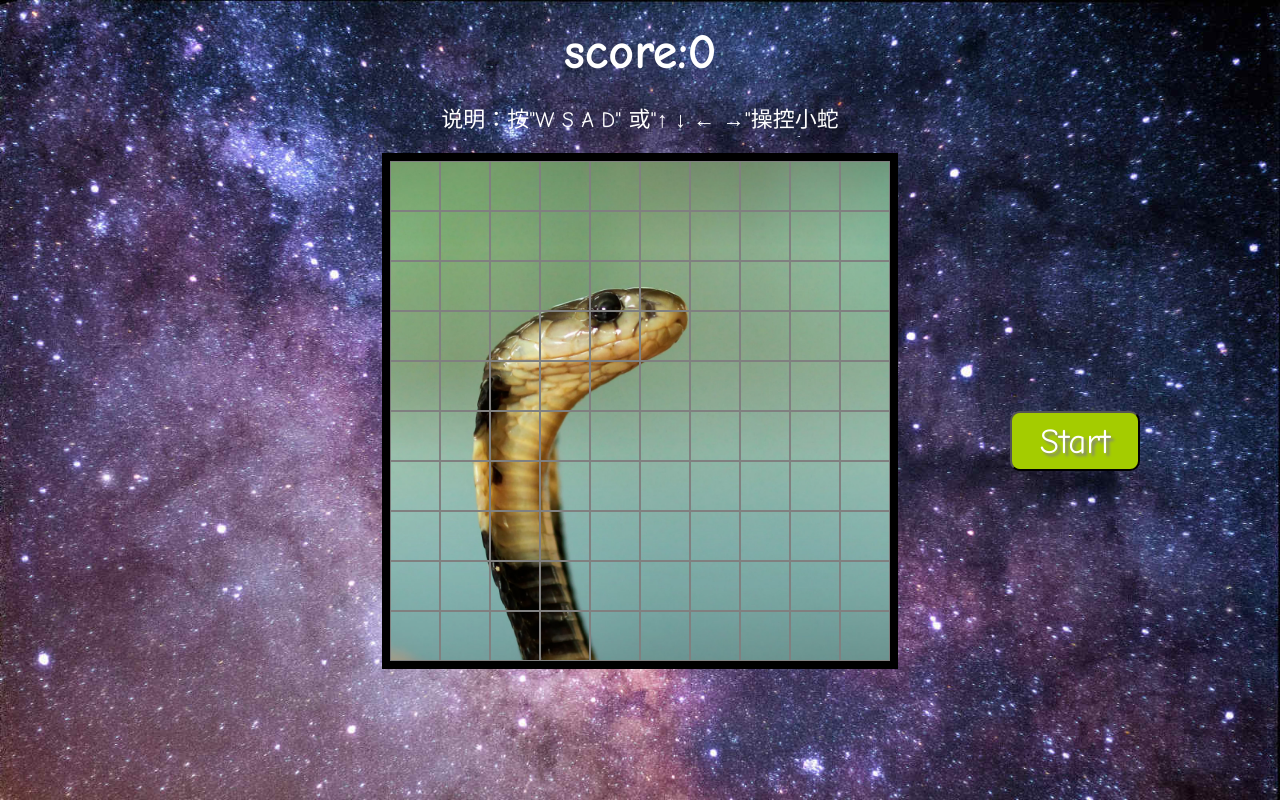
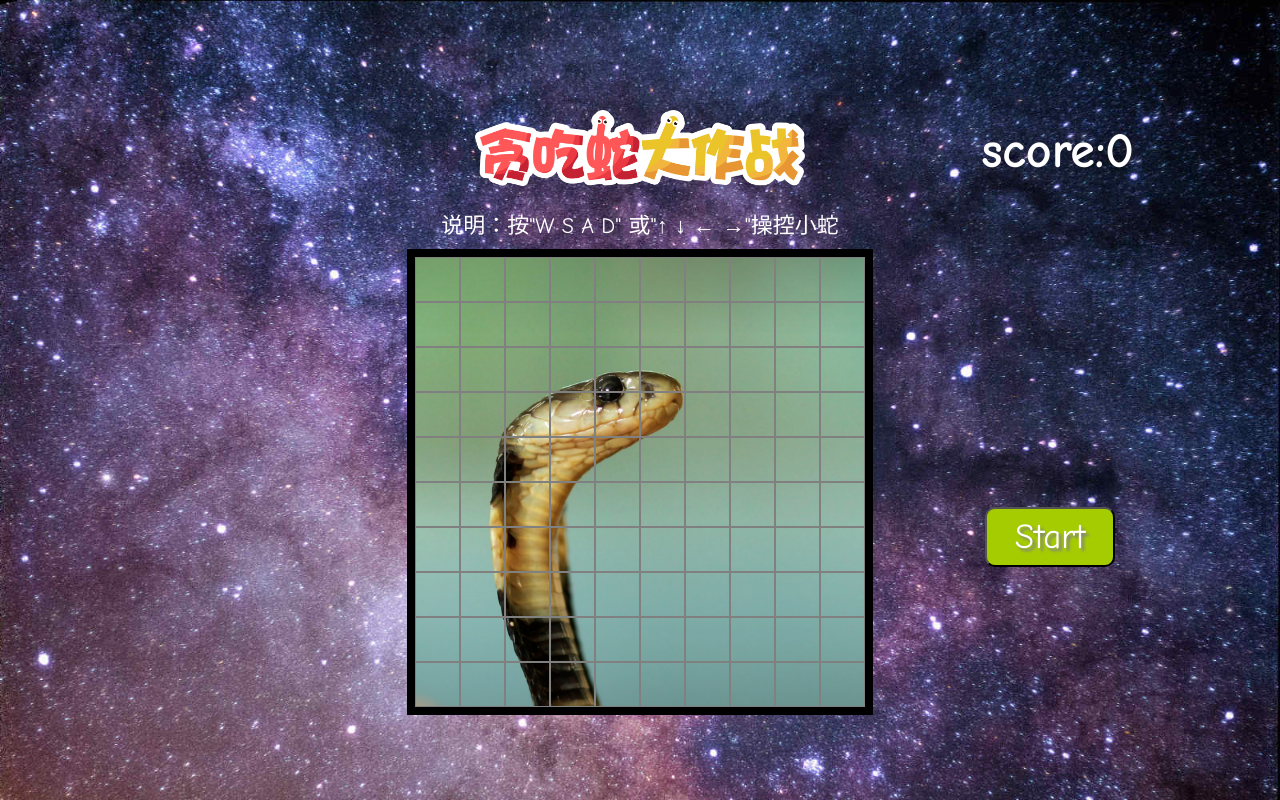
Before and after one commit to ChenTao92/greedy-snake, a plain HTML site: page index.html in a window 1280 px wide. Drawn offline with Linux system fonts and the light colour scheme.

Commit message:
添加游戏logo、调整布局样式和水平垂直居中

```diff
--- a/index.html
+++ b/index.html
@@ -7,11 +7,15 @@
   <link rel="stylesheet" type="text/css" href="./main.css">
 </head>
 <body>
-  <h1 id="score"></h1>
-  <p id="tips">说明：按"W S A D" 或"↑ ↓ ← →"操控小蛇</p>
-  <div id="container">
-    <button id="start">Start</button>
-  </div>
+  <main>
+    <img src="./pictures/logo.png" id="logo">
+    <p id="tips">说明：按"W S A D" 或"↑ ↓ ← →"操控小蛇</p>
+    <div id="container">
+      <h1 id="score"></h1>
+      <h1 id="gameover"></h1>
+      <button id="start">Start</button>
+    </div>
+  </main>
   <script src="main.js"></script>
 </body>
 </html>
--- a/main.css
+++ b/main.css
@@ -3,8 +3,26 @@ body {
   background-size: cover;
 }
 
+main {
+  position: absolute;
+  width: 800px;
+  height: 600px;
+  left: 0;
+  right: 0;
+  top: 0;
+  bottom: 0;
+  margin: auto;
+}
+
+#logo {
+  width: 330px;
+  display: block;
+  margin: auto;
+  padding: 10px;
+}
+
 #container {
-  width: 500px;
+  width: 450px;
   margin: auto;
   font-size: 0px;
   border: solid 8px black;
@@ -14,8 +32,8 @@ body {
 }
 
 #container div{
-  width: 50px;
-  height: 50px;
+  width: 45px;
+  height: 45px;
   display: inline-block;
   border: solid 1px gray;
   box-sizing: border-box;
@@ -23,13 +41,32 @@ body {
 
 #container .snake {
   background-image: url(./pictures/snakebody.png);
+  background-size: cover;
+}
+
+#container .snakehead {
+  background-size: cover;
 }
 
 #container .fruit {
   background-image: url(./pictures/fruit.png);
+  background-size: cover;
+}
+
+#tips {
+  margin: 0;
+  padding: 10px;
+  font-family: Comic Sans MS;
+  text-align: center;
+  color: #FFF;
+  font-size: 22px;
 }
 
 #score {
+  position: absolute;
+  right: -390px;
+  left: 445px;
+  top: -150px;
   margin: 0;
   padding-top: 15px;
   font-family: Comic Sans MS;
@@ -38,13 +75,15 @@ body {
   font-size: 50px;
 }
 
-#tips {
-  margin: 0;
-  padding: 20px;
+#gameover {
+  position: absolute;
+  right: -390px;
+  left: 495px;
+  top: 10px;
   font-family: Comic Sans MS;
+  color: #FFF;
   text-align: center;
-  color: #FFF;
-  font-size: 22px;
+  font-size: 50px;
 }
 
 #start {
--- a/main.js
+++ b/main.js
@@ -3,6 +3,7 @@ var height = 10
 var container = document.getElementById("container")
 var start = document.getElementById("start")
 var snakehead = document.getElementsByClassName("snakehead")
+var gameover = document.getElementById("gameover")
 
 for(var i = 0; i < width * height; i++) {
   var div = document.createElement("div")
@@ -12,13 +13,13 @@ for(var i = 0; i < width * height; i++) {
 var h1 = document.getElementById("score")
 h1.innerText = "score:0"
 
-
 var isStart = true//用于控制click状态是否有效
 start.addEventListener("click", function(evt) {
 
   if (isStart) {
 
     var snakeheadStyle = "url(./pictures/snakehead-right.png)"//蛇运动方向不同时，蛇头样式应当不同
+    gameover.innerText = ""
 
     isStart = false//避免没有触发死亡条件时，后续click事件触发新的mainLoop循环
 
@@ -174,7 +175,7 @@ start.addEventListener("click", function(evt) {
 
       if(isDead) {
         clearInterval(interval)// jump out of mainLoop
-        h1.innerText += " Game Over！"
+        gameover.innerText = " Game Over！"
         isStart = true
         return
       } else {
```
Also changed, not shown: pictures/logo.png (added).
